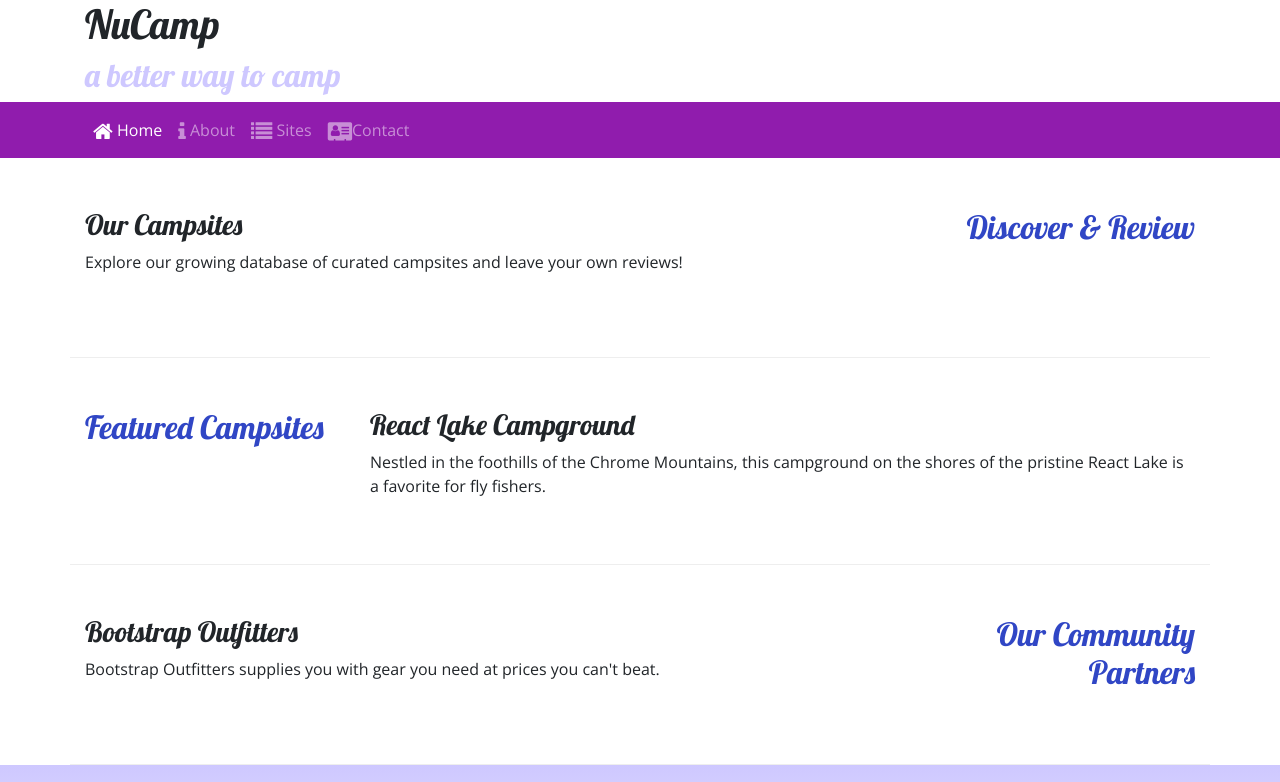
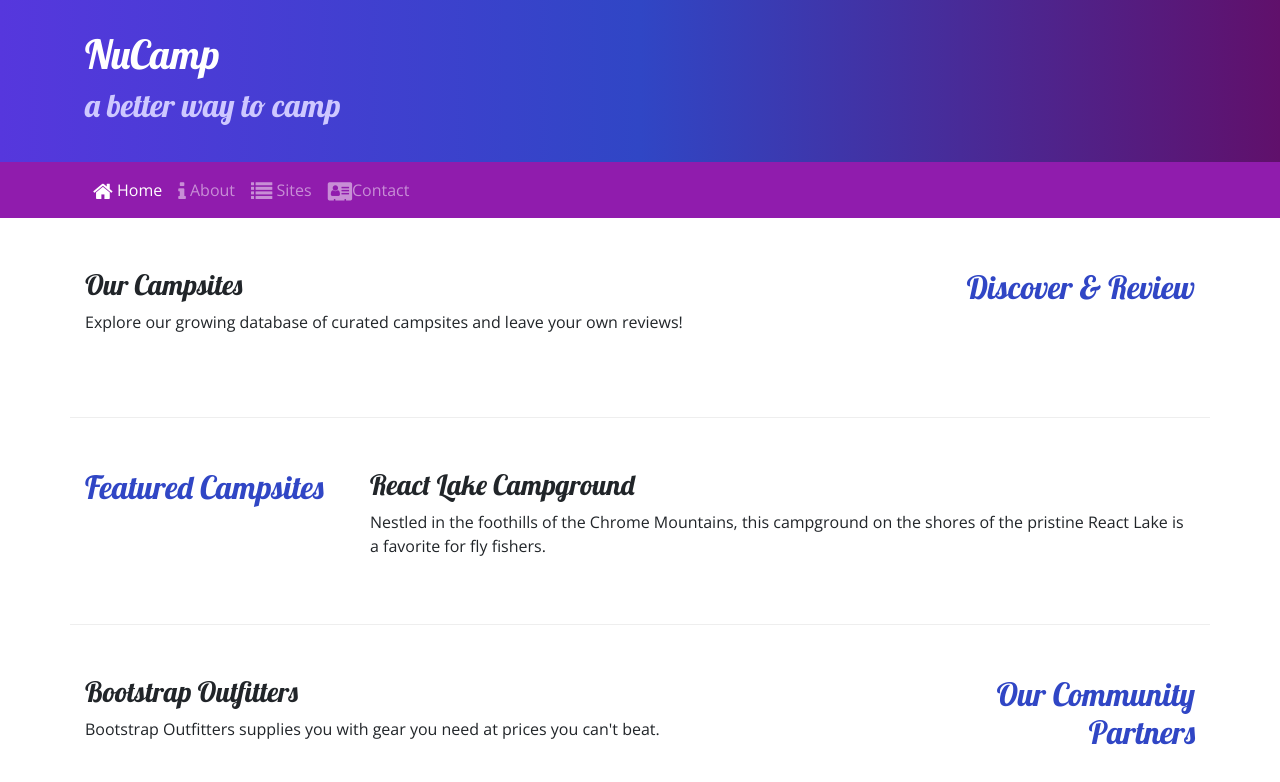
Before and after one commit to CatherineLydia/first-bootstrap-project, a website: page index.html in a window 1280 px wide. Shown: the top 782 px of the page. Drawn offline with nearby package versions, Linux system fonts and the light colour scheme.

Commit message:
Corrected jumbotron

```diff
--- a/index.html
+++ b/index.html
@@ -20,7 +20,7 @@
 
 <body>
 
-    <header class="jumbotron-fluid">
+    <header class="jumbotron jumbotron-fluid">
         <div class="container">
             <div class="row">
                 <div class="col">
```
